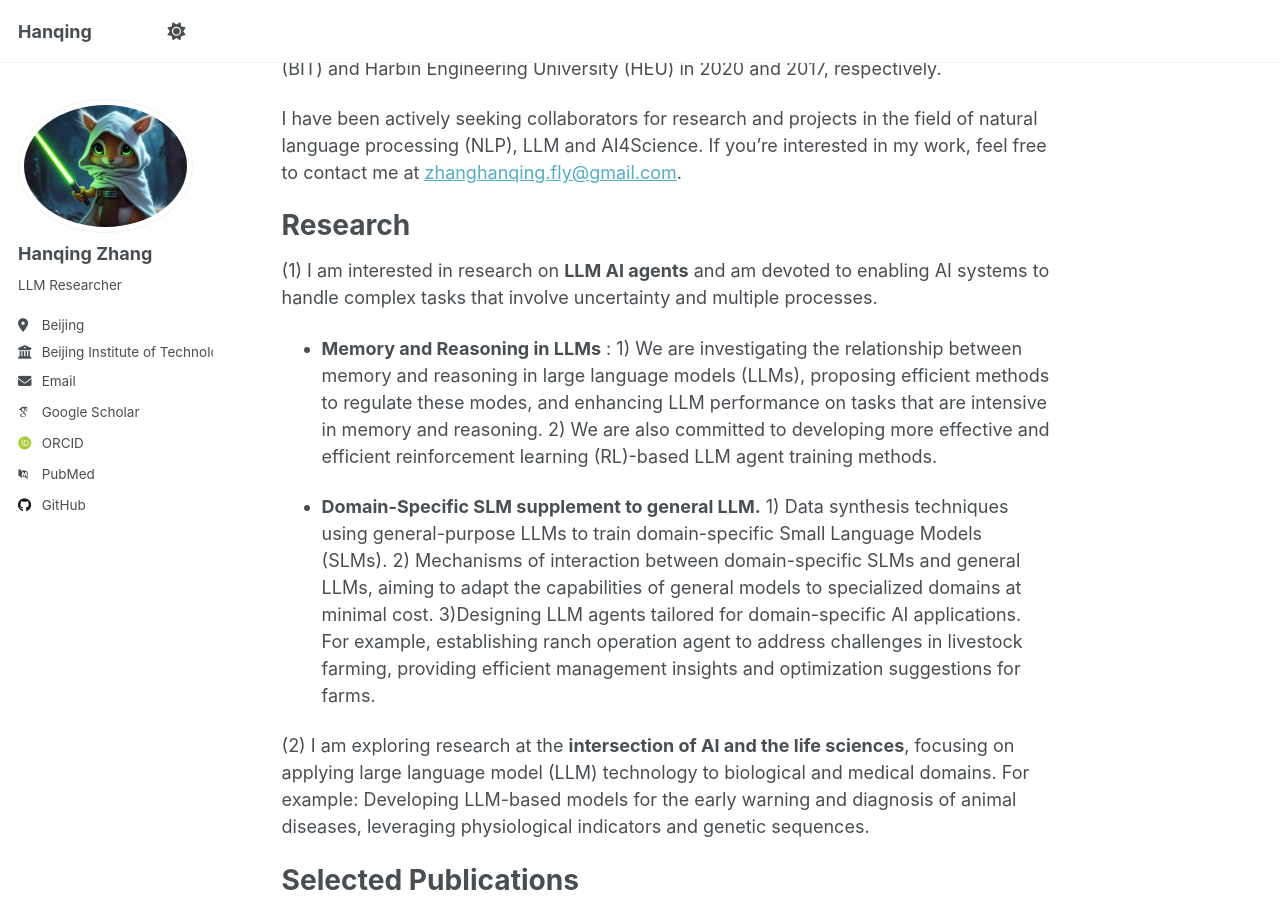
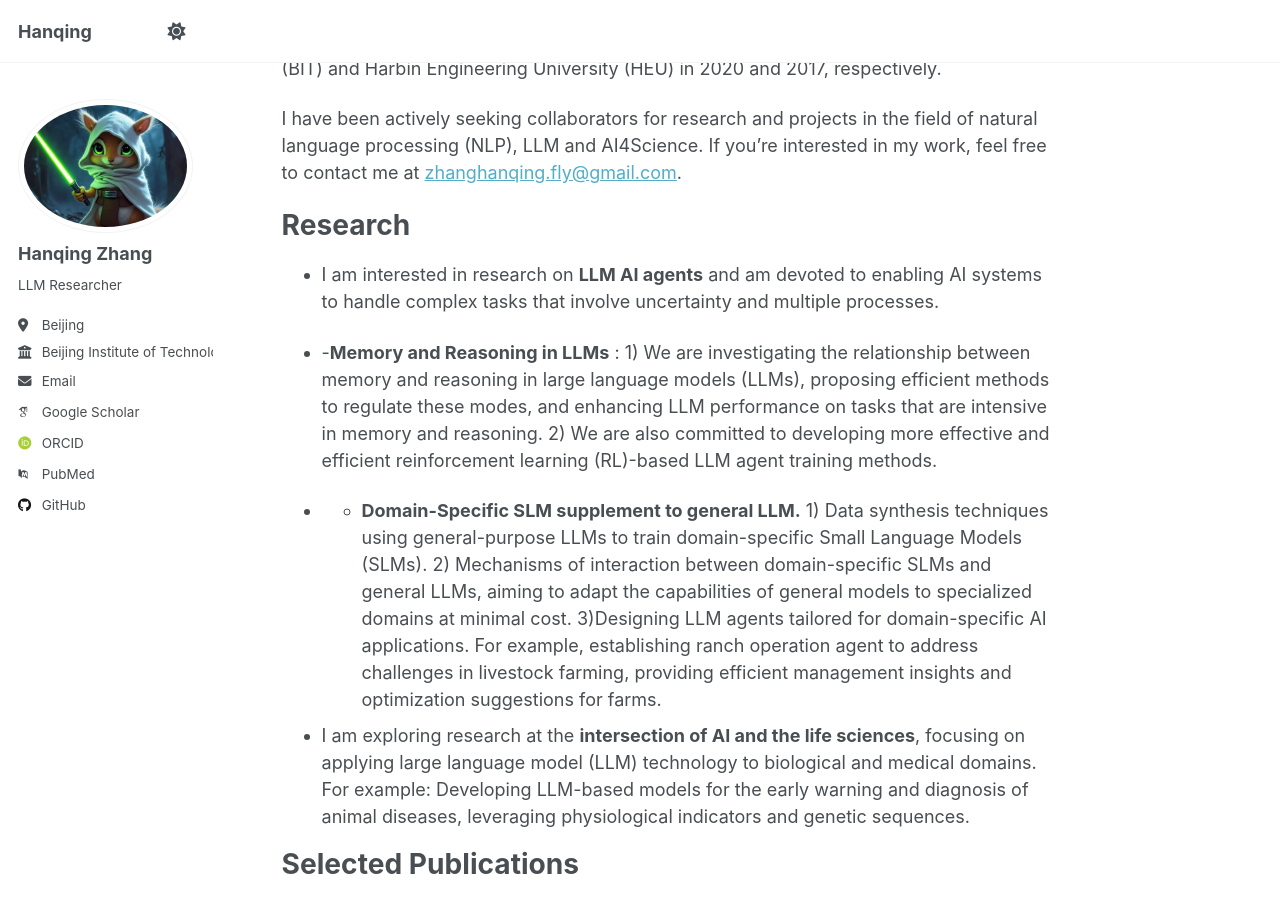
Before and after one commit to littlehacker26/hanqing.github.io, a Jekyll site: the page built from _pages/about.md, in a window 1280 px wide and 900 px high, scrolled down 353 px. Built offline with Jekyll 4.4.1, drawn with Linux system fonts in a browser that asks for light colours; some web fonts are replaced; a script that is not in the unit is left out.

Commit message:
Update about.md

```diff
--- a/_pages/about.md
+++ b/_pages/about.md
@@ -19,14 +19,15 @@ I have been actively seeking collaborators for research and projects in the fiel
 
 Research
 ======
-(1) I am interested in research on **LLM AI agents** and am devoted to enabling AI systems to handle complex tasks that involve uncertainty and multiple processes.
+- I am interested in research on **LLM AI agents** and am devoted to enabling AI systems to handle complex tasks that involve uncertainty and multiple processes.
 
-- **Memory and Reasoning in LLMs** : 1) We are investigating the relationship between memory and reasoning in large language models (LLMs), proposing efficient methods to regulate these modes, and enhancing LLM performance on tasks that are intensive in memory and reasoning.  2) We are also committed to developing more effective and efficient reinforcement learning (RL)-based LLM agent training methods.
+- -**Memory and Reasoning in LLMs** : 1) We are investigating the relationship between memory and reasoning in large language models (LLMs), proposing efficient methods to regulate these modes, and enhancing LLM performance on tasks that are intensive in memory and reasoning.  2) We are also committed to developing more effective and efficient reinforcement learning (RL)-based LLM agent training methods.
 
--  **Domain-Specific SLM  supplement to general LLM.** 1) Data synthesis techniques using general-purpose LLMs to train domain-specific Small Language Models (SLMs).  2) Mechanisms of interaction between domain-specific SLMs and general LLMs, aiming to adapt the capabilities of general models to specialized domains at minimal cost.  3)Designing LLM agents tailored for domain-specific AI applications. For example, establishing ranch operation agent to address challenges in livestock farming, providing efficient management insights and optimization suggestions for farms.
+- - **Domain-Specific SLM  supplement to general LLM.** 1) Data synthesis techniques using general-purpose LLMs to train domain-specific Small Language Models (SLMs).  2) Mechanisms of interaction between domain-specific SLMs and general LLMs, aiming to adapt the capabilities of general models to specialized domains at minimal cost.  3)Designing LLM agents tailored for domain-specific AI applications. For example, establishing ranch operation agent to address challenges in livestock farming, providing efficient management insights and optimization suggestions for farms.
 
 
-(2) I am exploring research at the **intersection of AI and the life sciences**, focusing on applying large language model (LLM) technology to biological and medical domains.  For example: Developing LLM-based models for the early warning and diagnosis of animal diseases, leveraging physiological indicators and genetic sequences.
+- I am exploring research at the **intersection of AI and the life sciences**, focusing on applying large language model (LLM) technology to biological and medical domains.  For example: Developing LLM-based models for the early warning and diagnosis of animal diseases, leveraging physiological indicators and genetic sequences.
+
 
 
 Selected Publications
```
